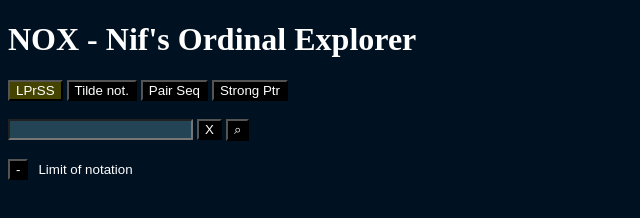
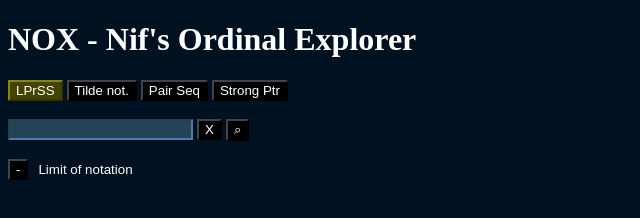
Before and after one commit to Unexian/nox, a plain HTML site: page index.html in a window 1280 px wide. Shown: the full height of the page, 0-640 px from the left. Drawn offline with Linux system fonts and the light colour scheme.

Commit message:
Make certain parts look nicer. No, I don't know how to fix the height of the search button.

```diff
--- a/index.html
+++ b/index.html
@@ -14,14 +14,26 @@
                 border-left: 1px solid #ccc;
                 padding-left: 5px
             }
-            input { background-color: #245; }
+            input {
+                background-color: #245;
+                border-color: #57a;
+            }
             input[type="search"]::-webkit-search-cancel-button {
                 display: none;
             }
             .halt { color: #f88; }
-            .clicked { background-color: #440; }
-            .empty { background-color: #000; }
-            .locked { background-color: #400; }
+            .clicked {
+                background-color: #440;
+                border-color: #880;
+            }
+            .empty {
+                background-color: #000;
+                border-color: #444;
+            }
+            .locked {
+                background-color: #400;
+                border-color: #800;
+            }
             .name {
                 background-color: #0000;
                 border: 0px solid #0000
```
